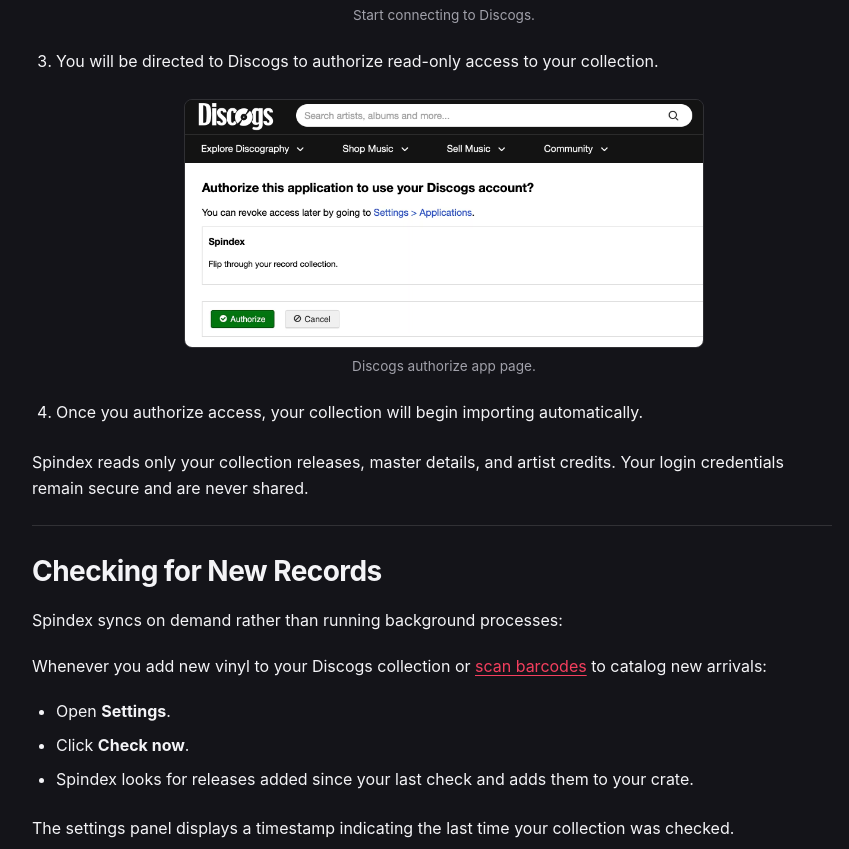
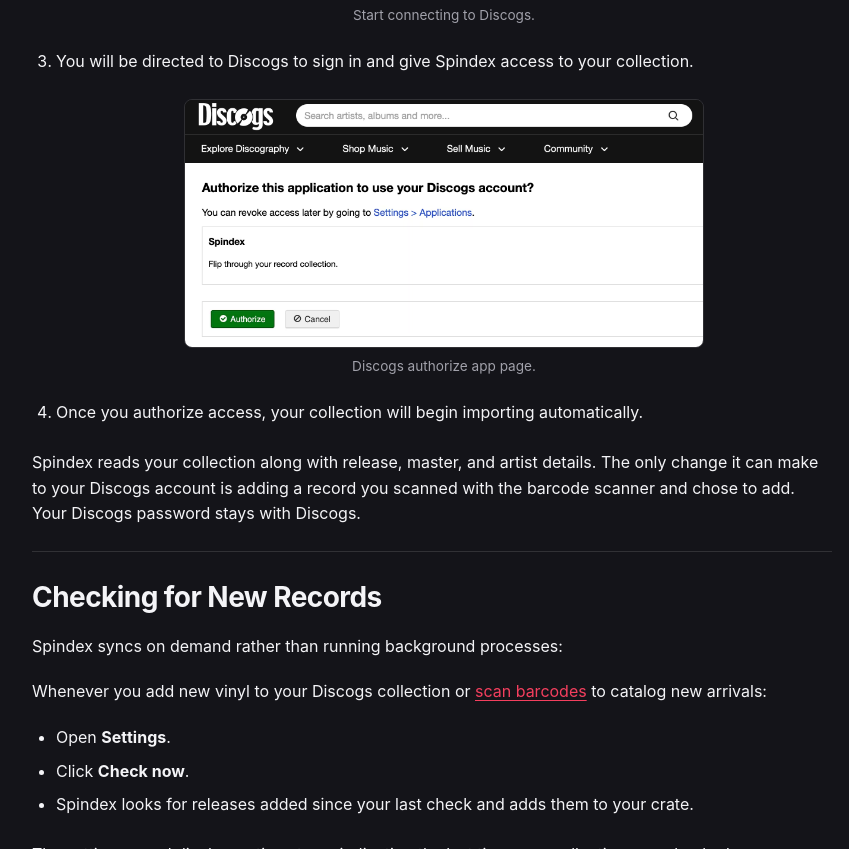
Before and after one commit to RyanMarch/spindex, a website: page public/docs/getting-started/index.html in a window 1280 px wide. Shown: the part 2237-3086 px from the top of the page, without its empty margins (296-1145 px from the left). Drawn offline with Linux system fonts and the light colour scheme.

Commit message:
docs: Discogs access isn't read-only, scanning adds a record to your collection

```diff
--- a/public/docs/getting-started/index.html
+++ b/public/docs/getting-started/index.html
@@ -122,7 +122,7 @@
                                     </picture>
                                     <figcaption>Start connecting to Discogs.</figcaption>
                                 </figure>
-                                <li>You will be directed to Discogs to authorize read-only access to your collection.
+                                <li>You will be directed to Discogs to sign in and give Spindex access to your collection.
                                 </li>
                                 <figure class="doc-screenshot-figure is-sm">
                                     <picture>
@@ -135,8 +135,9 @@
                                 <li>Once you authorize access, your collection will begin importing automatically.</li>
                             </ol>
                             <p>
-                                Spindex reads only your collection releases, master details, and artist credits. Your
-                                login credentials remain secure and are never shared.
+                                Spindex reads your collection along with release, master, and artist details. The only change
+                                it can make to your Discogs account is adding a record you scanned with the barcode
+                                scanner and chose to add. Your Discogs password stays with Discogs.
                             </p>
                         </article>
 
```
Also changed, not shown: ARCHITECTURE.md (+4 -3 lines).
